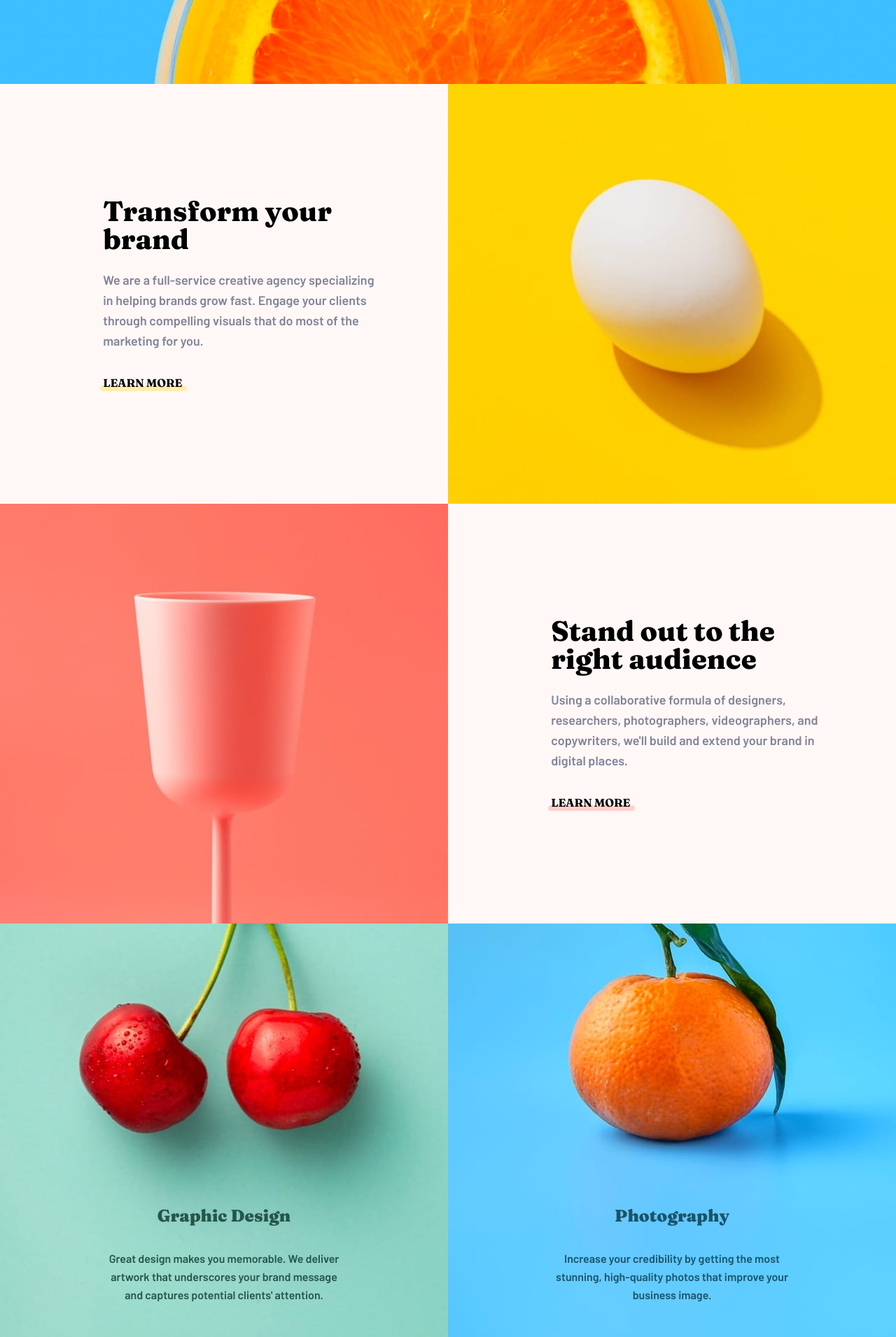
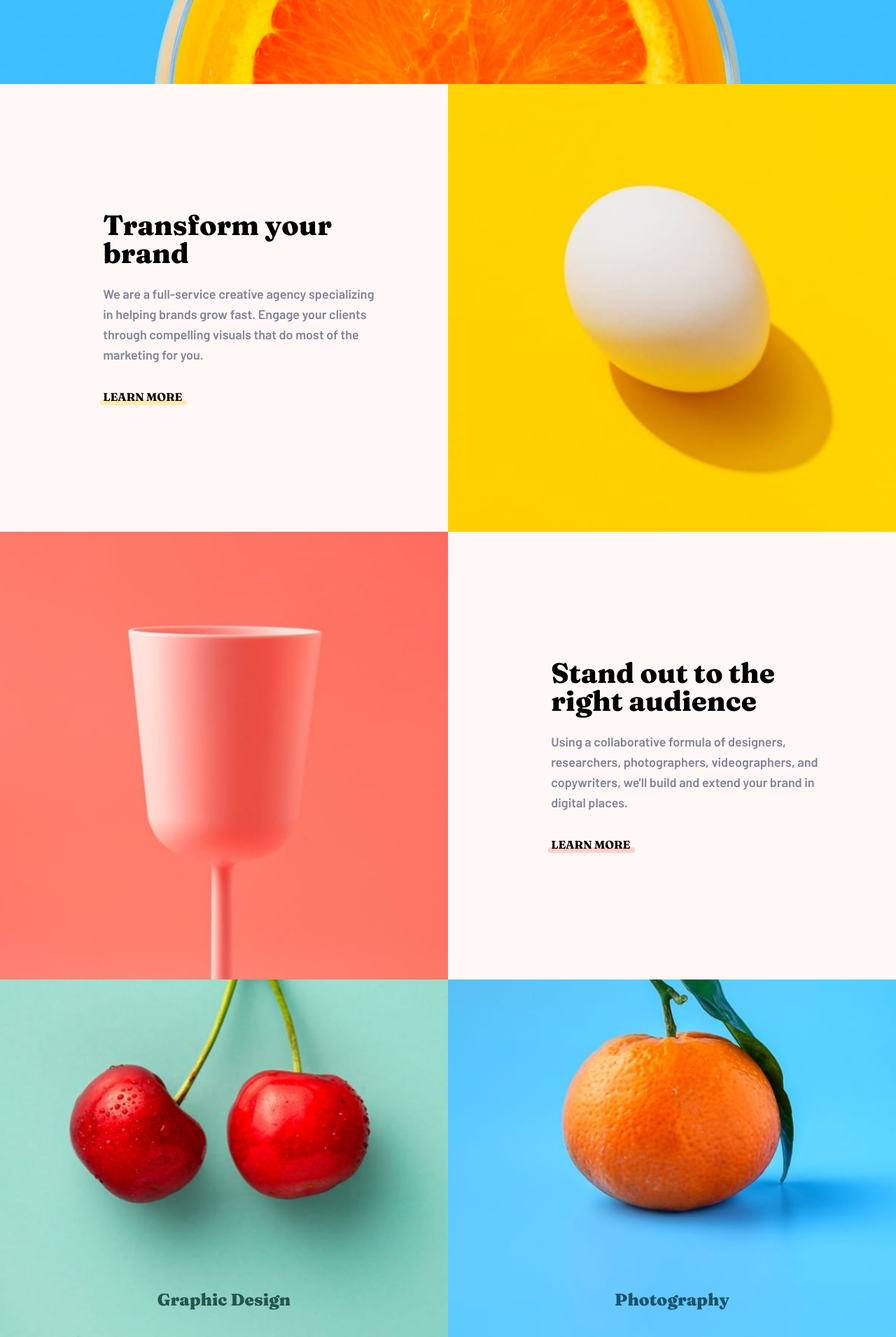
Before and after one commit to lazzzaroni/sunnyside-agency-landing-page, a Next.js app: page / in a window 1280 px wide. Shown: the part 680-2591 px from the top of the page at 70% size. Built offline with nearby package versions, Linux system fonts and the light colour scheme.

Commit message:
Pictures

```diff
--- a/src/components/Container.tsx
+++ b/src/components/Container.tsx
@@ -1,4 +1,5 @@
 import Hero from "./Hero";
+import Pictures from "./Pictures";
 import Services from "./Services";
 import Testimonials from "./Testimonials";
 
@@ -8,12 +9,7 @@ export default function Container() {
       <Hero />
       <Services />
       <Testimonials />
-      <section className="grid grid-cols-2 grid-rows-1 border border-cyan-500 md:grid-cols-4">
-        <div className="border">1</div>
-        <div className="border">2</div>
-        <div className="border">3</div>
-        <div className="border">4</div>
-      </section>
+      <Pictures />
       <footer className="text-center">
         <span>sunnyside</span>
         <ul className="flex items-center justify-center gap-2">
--- /dev/null
+++ b/src/components/Pictures.tsx
@@ -0,0 +1,32 @@
+import { cn } from "@/lib/utils";
+
+export default function Pictures() {
+  return (
+    <section className="grid grid-cols-2 grid-rows-1 lg:grid-cols-4">
+      <picture
+        className={cn(
+          "aspect-square w-full bg-[url('/images/mobile/image-gallery-milkbottles.jpg')] bg-cover bg-center bg-no-repeat text-center",
+          "lg:h-[600px] lg:bg-[url('/images/desktop/image-gallery-milkbottles.jpg')]"
+        )}
+      ></picture>
+      <picture
+        className={cn(
+          "aspect-square w-full bg-[url('/images/mobile/image-gallery-orange.jpg')] bg-cover bg-center bg-no-repeat text-center",
+          "lg:h-[600px] lg:bg-[url('/images/desktop/image-gallery-orange.jpg')]"
+        )}
+      ></picture>
+      <picture
+        className={cn(
+          "aspect-square w-full bg-[url('/images/mobile/image-gallery-cone.jpg')] bg-cover bg-center bg-no-repeat text-center",
+          "lg:h-[600px] lg:bg-[url('/images/desktop/image-gallery-cone.jpg')]"
+        )}
+      ></picture>
+      <picture
+        className={cn(
+          "aspect-square w-full bg-[url('/images/mobile/image-gallery-sugar-cubes.jpg')] bg-cover bg-center bg-no-repeat text-center",
+          "lg:h-[600px] lg:bg-[url('/images/desktop/image-gallery-sugar-cubes.jpg')]"
+        )}
+      ></picture>
+    </section>
+  );
+}
--- a/src/components/Services.tsx
+++ b/src/components/Services.tsx
@@ -7,8 +7,8 @@ export default function Services() {
     <section className="grid h-auto grid-cols-1 bg-primary-soft-red/5 md:grid-cols-2">
       <div
         className={cn(
-          "order-1 h-[312px] w-full bg-[url('/images/mobile/image-transform.jpg')] bg-cover bg-center bg-no-repeat text-center",
-          "md:order-2 md:h-[600px] md:bg-[url('/images/desktop/image-transform.jpg')]"
+          "order-1 aspect-square w-full bg-[url('/images/mobile/image-transform.jpg')] bg-cover bg-center bg-no-repeat text-center",
+          "md:order-2 md:bg-[url('/images/desktop/image-transform.jpg')]"
         )}
       ></div>
       <div
@@ -45,8 +45,8 @@ export default function Services() {
       </div>
       <div
         className={cn(
-          "order-3 h-[312px] w-full bg-[url('/images/mobile/image-stand-out.jpg')] bg-cover bg-center bg-no-repeat text-center",
-          "md:h-[600px] md:bg-[url('/images/desktop/image-stand-out.jpg')]"
+          "order-3 aspect-square w-full bg-[url('/images/mobile/image-stand-out.jpg')] bg-cover bg-center bg-no-repeat text-center",
+          "md:bg-[url('/images/desktop/image-stand-out.jpg')]"
         )}
       ></div>
       <div
@@ -84,7 +84,7 @@ export default function Services() {
       <div
         className={cn(
           "order-5 flex h-[600px] w-full flex-col items-center justify-center bg-[url('/images/mobile/image-graphic-design.jpg')] bg-cover bg-center bg-no-repeat text-center text-primary-dark-desaturated-cyan",
-          "md:h-[600px] md:bg-[url('/images/desktop/image-graphic-design.jpg')]"
+          "md:aspect-square md:bg-[url('/images/desktop/image-graphic-design.jpg')] lg:h-auto"
         )}
       >
         <h1 className={cn("mt-auto font-serif text-2xl font-black")}>
@@ -103,7 +103,7 @@ export default function Services() {
       <div
         className={cn(
           "order-6 flex h-[600px] w-full flex-col items-center justify-center bg-[url('/images/mobile/image-photography.jpg')] bg-cover bg-center bg-no-repeat text-center text-primary-dark-blue",
-          "md:h-[600px] md:bg-[url('/images/desktop/image-photography.jpg')]"
+          "md:aspect-square md:bg-[url('/images/desktop/image-photography.jpg')] lg:h-auto"
         )}
       >
         <h1 className={cn("mt-auto font-serif text-2xl font-black")}>
```
Also changed, not shown: public/images/desktop/image-gallery-sugar-cubes.jpg (renamed from public/images/desktop/image-gallery-sugarcubes.jpg).
